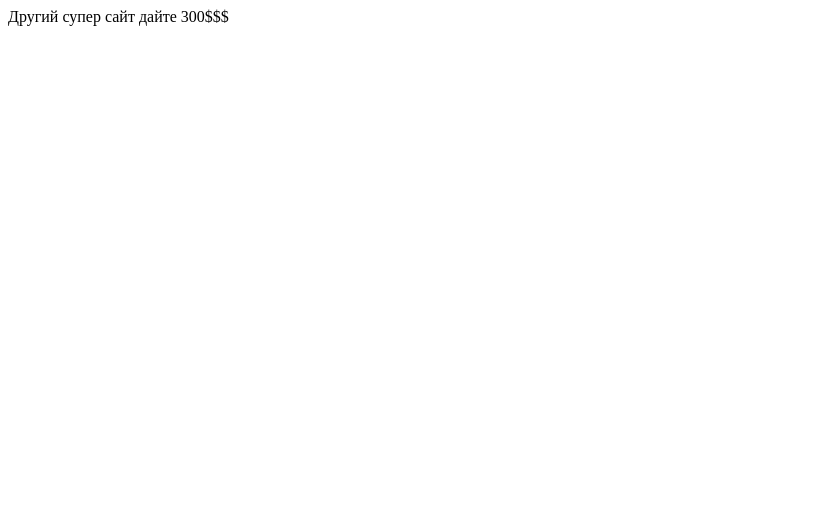
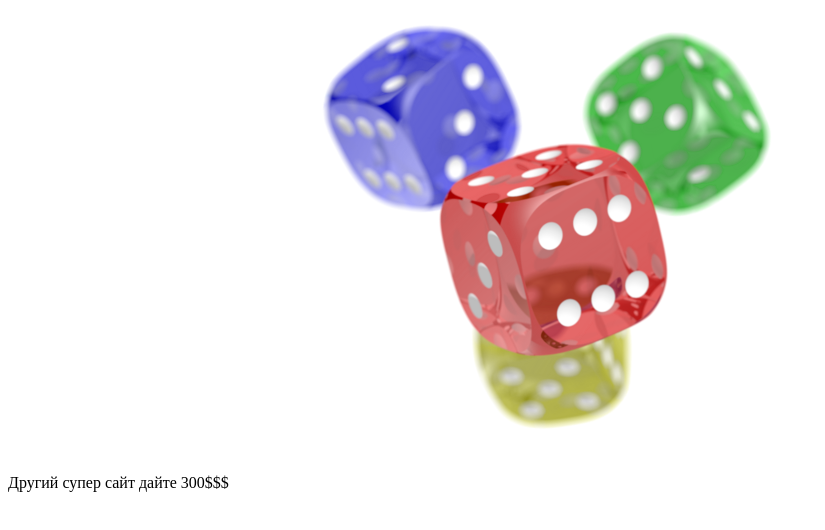
Before and after one commit to KrytuiDima/SecondSite, a plain HTML site: page index.html in a window 1280 px wide. Shown: the whole page, without its empty margins (0-825 px from the left). Drawn offline with Linux system fonts and the light colour scheme.

Commit message:
Оновлено index та папку images

```diff
--- a/index.html
+++ b/index.html
@@ -6,5 +6,6 @@
 	</head>
 		<body>
 	Другий супер сайт дайте 300$$$
+	<img src = "images/PNG_transparency_demonstration_1.png" alt = "Зображення"
 		</body>
 </html>
```
Also changed, not shown: images/PNG_transparency_demonstration_1.png (added), images/unnamed.jpg (added).
